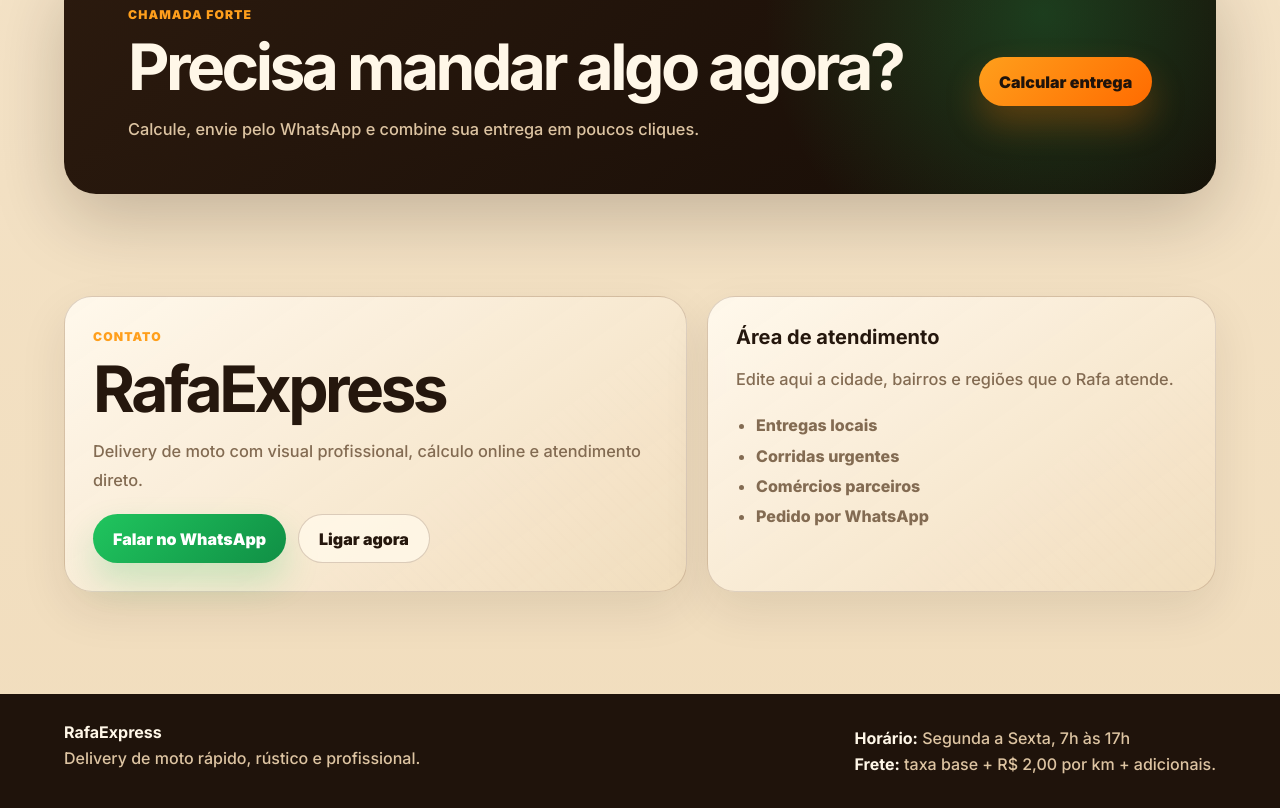
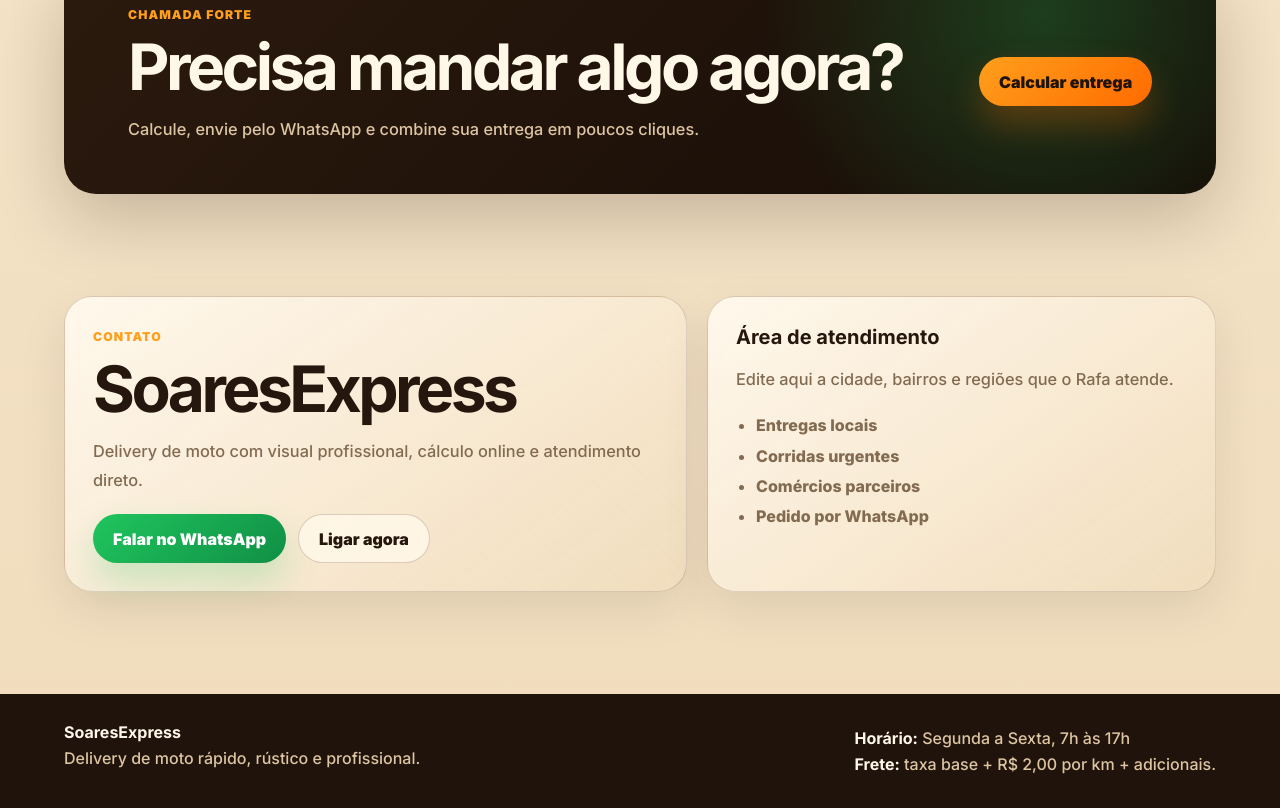
Before and after one commit to briangabrielfsoares-star/Rafaexpress, a plain HTML site: page index.html in a window 1280 px wide. Shown: the part 3400-4208 px from the top of the page. Drawn offline with Linux system fonts and the light colour scheme.

Commit message:
Update index.html

```diff
--- a/index.html
+++ b/index.html
@@ -145,12 +145,12 @@
     </section>
 
     <section class="contact" id="contato">
-      <div class="contact-card reveal"><span class="eyebrow">Contato</span><h2>RafaExpress</h2><p>Delivery de moto com visual profissional, cálculo online e atendimento direto.</p><div class="contact-buttons"><a class="btn btn-whatsapp magnetic" id="contactWhatsapp" href="#" target="_blank" rel="noopener">Falar no WhatsApp</a><a class="btn btn-light magnetic" href="tel:+5500000000000">Ligar agora</a></div></div>
+      <div class="contact-card reveal"><span class="eyebrow">Contato</span><h2>SoaresExpress</h2><p>Delivery de moto com visual profissional, cálculo online e atendimento direto.</p><div class="contact-buttons"><a class="btn btn-whatsapp magnetic" id="contactWhatsapp" href="#" target="_blank" rel="noopener">Falar no WhatsApp</a><a class="btn btn-light magnetic" href="tel:+5500000000000">Ligar agora</a></div></div>
       <div class="rustic-box reveal delay-1"><h3>Área de atendimento</h3><p>Edite aqui a cidade, bairros e regiões que o Rafa atende.</p><ul><li>Entregas locais</li><li>Corridas urgentes</li><li>Comércios parceiros</li><li>Pedido por WhatsApp</li></ul></div>
     </section>
   </main>
 
-  <footer class="footer"><div><strong>RafaExpress</strong><p>Delivery de moto rápido, rústico e profissional.</p></div><div><p><strong>Horário:</strong> Segunda a Sexta, 7h às 17h</p><p><strong>Frete:</strong> taxa base + R$ 2,00 por km + adicionais.</p></div></footer>
+  <footer class="footer"><div><strong>SoaresExpress</strong><p>Delivery de moto rápido, rústico e profissional.</p></div><div><p><strong>Horário:</strong> Segunda a Sexta, 7h às 17h</p><p><strong>Frete:</strong> taxa base + R$ 2,00 por km + adicionais.</p></div></footer>
   <a class="floating-whatsapp magnetic" id="floatingWhatsapp" href="#" target="_blank" rel="noopener" aria-label="WhatsApp">💬</a>
   <script src="app.js"></script>
 </body>
```
